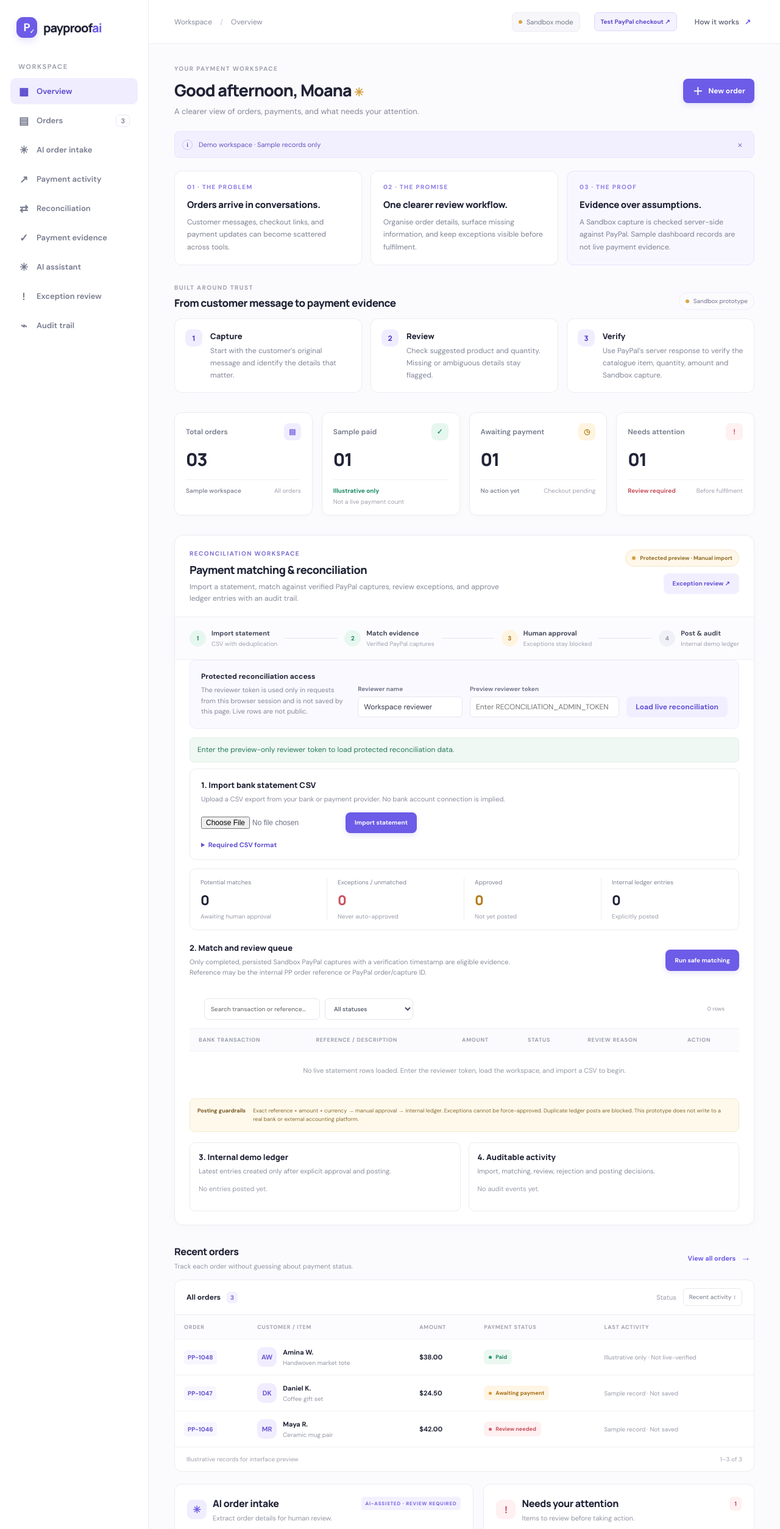
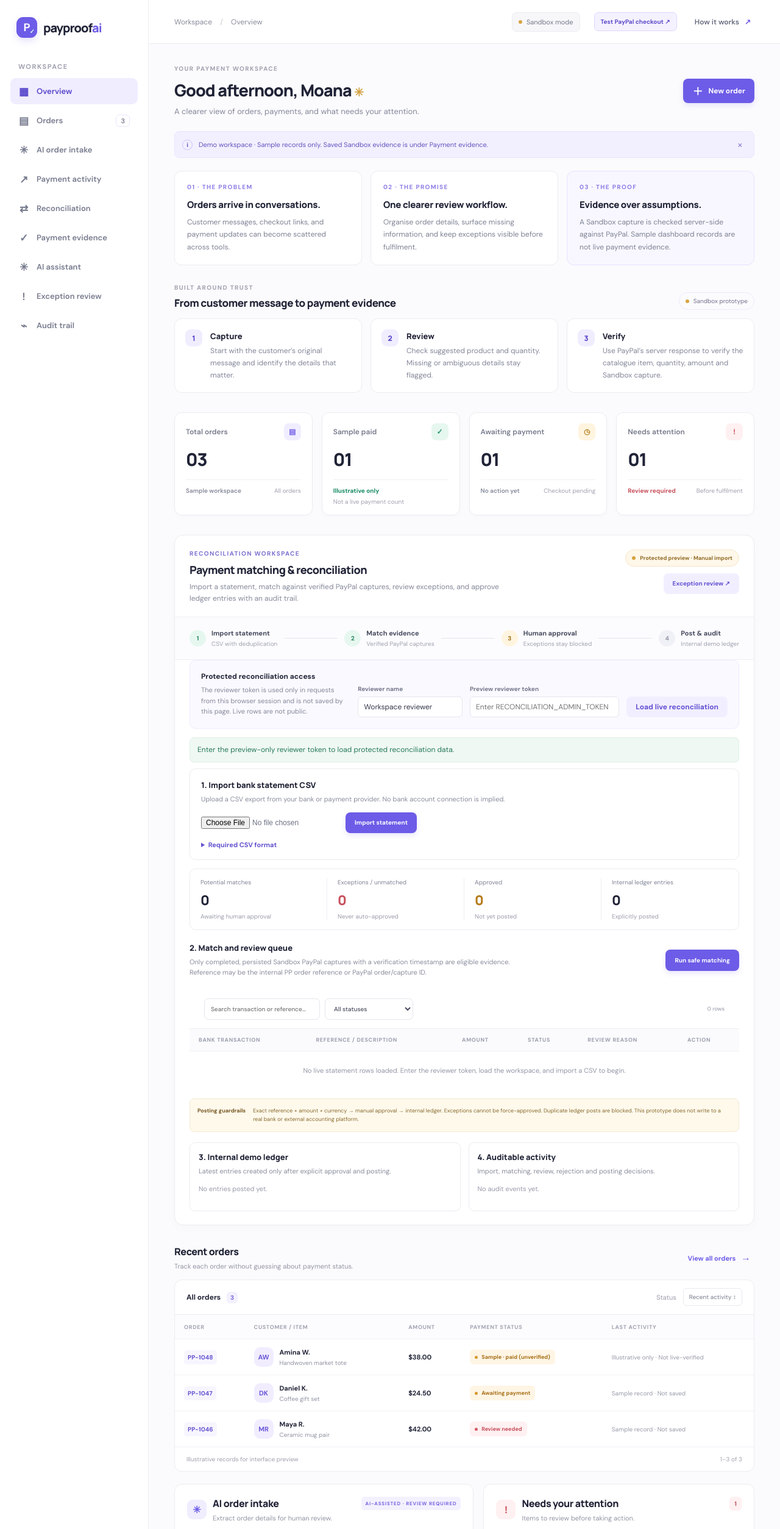
Before and after one commit to Moana-star/payproof-ai, a Next.js app: page / in a window 1280 px wide. Shown: the top 2507 px of the page at 61% size. Built offline with nearby package versions, Linux system fonts and the light colour scheme.

Commit message:
Make illustrative dashboard payment status unmistakable

```diff
--- a/app/page.tsx
+++ b/app/page.tsx
@@ -27,7 +27,7 @@ const CATALOG_PRICES: Record<string, number> = {
 };
 
 const statusClass: Record<OrderStatus, string> = {
-  Paid: "paid",
+  Paid: "pending",
   "Awaiting payment": "pending",
   "Review needed": "review"
 };
@@ -47,7 +47,7 @@ export default function Home() {
   const [orders, setOrders] = useState(initialOrders);
   const [message, setMessage] = useState("");
   const [draft, setDraft] = useState<{ item: string; quantity: string; note: string } | null>(null);
-  const [notice, setNotice] = useState("Demo workspace · Sample records only");
+  const [notice, setNotice] = useState("Demo workspace · Sample records only. Saved Sandbox evidence is under Payment evidence.");
   const [showGuide, setShowGuide] = useState(false);
   const [checkoutLoading, setCheckoutLoading] = useState(false);
   const [draftLoading, setDraftLoading] = useState(false);
@@ -191,7 +191,7 @@ export default function Home() {
 
           {showGuide && <div className="guide-panel"><strong>How PayProof AI works</strong><p>Order messages become reviewable drafts. For a new checkout, PayProof AI verifies the PayPal Sandbox response server-side and attempts to save the verified order to Supabase. The dashboard rows shown here remain illustrative demo data.</p></div>}
 
-          <div className="notice" role="status"><span className="notice-icon">i</span><span>{notice}</span><button onClick={() => setNotice("Demo workspace · Sample records only")} aria-label="Reset notice">×</button></div>
+          <div className="notice" role="status"><span className="notice-icon">i</span><span>{notice}</span><button onClick={() => setNotice("Demo workspace · Sample records only. Saved Sandbox evidence is under Payment evidence.")} aria-label="Reset notice">×</button></div>
 
           <section className="value-strip" aria-label="PayProof AI product principles">
             <article className="value-card">
@@ -256,7 +256,7 @@ export default function Home() {
 
           <section className="orders-card">
             <div className="table-toolbar"><div className="table-title">All orders <span className="table-count">{orders.length}</span></div><div className="table-filters"><span className="filter-label">Status</span><button className="filter-button" onClick={() => setOrders(orders.slice().reverse())}>Recent activity ↕</button></div></div>
-            <div className="order-table-wrap"><table className="order-table"><thead><tr><th>ORDER</th><th>CUSTOMER / ITEM</th><th>AMOUNT</th><th>PAYMENT STATUS</th><th>LAST ACTIVITY</th></tr></thead><tbody>{orders.map((order) => <tr key={order.id}><td><span className="order-id">{order.id}</span></td><td><div className="customer-cell"><div className="avatar">{order.initials}</div><div><strong>{order.customer}</strong><span>{order.item}</span></div></div></td><td className="amount">{order.amount}</td><td><span className={`status-badge ${statusClass[order.status]}`}><i />{order.status}</span></td><td className="activity-text">{order.time}</td></tr>)}</tbody></table></div>
+            <div className="order-table-wrap"><table className="order-table"><thead><tr><th>ORDER</th><th>CUSTOMER / ITEM</th><th>AMOUNT</th><th>PAYMENT STATUS</th><th>LAST ACTIVITY</th></tr></thead><tbody>{orders.map((order) => <tr key={order.id}><td><span className="order-id">{order.id}</span></td><td><div className="customer-cell"><div className="avatar">{order.initials}</div><div><strong>{order.customer}</strong><span>{order.item}</span></div></div></td><td className="amount">{order.amount}</td><td><span className={`status-badge ${statusClass[order.status]}`}><i />{order.status === "Paid" ? "Sample · paid (unverified)" : order.status}</span></td><td className="activity-text">{order.time}</td></tr>)}</tbody></table></div>
             <div className="table-footer"><span>Illustrative records for interface preview</span><span>1–{orders.length} of {orders.length}</span></div>
           </section>
 
```
